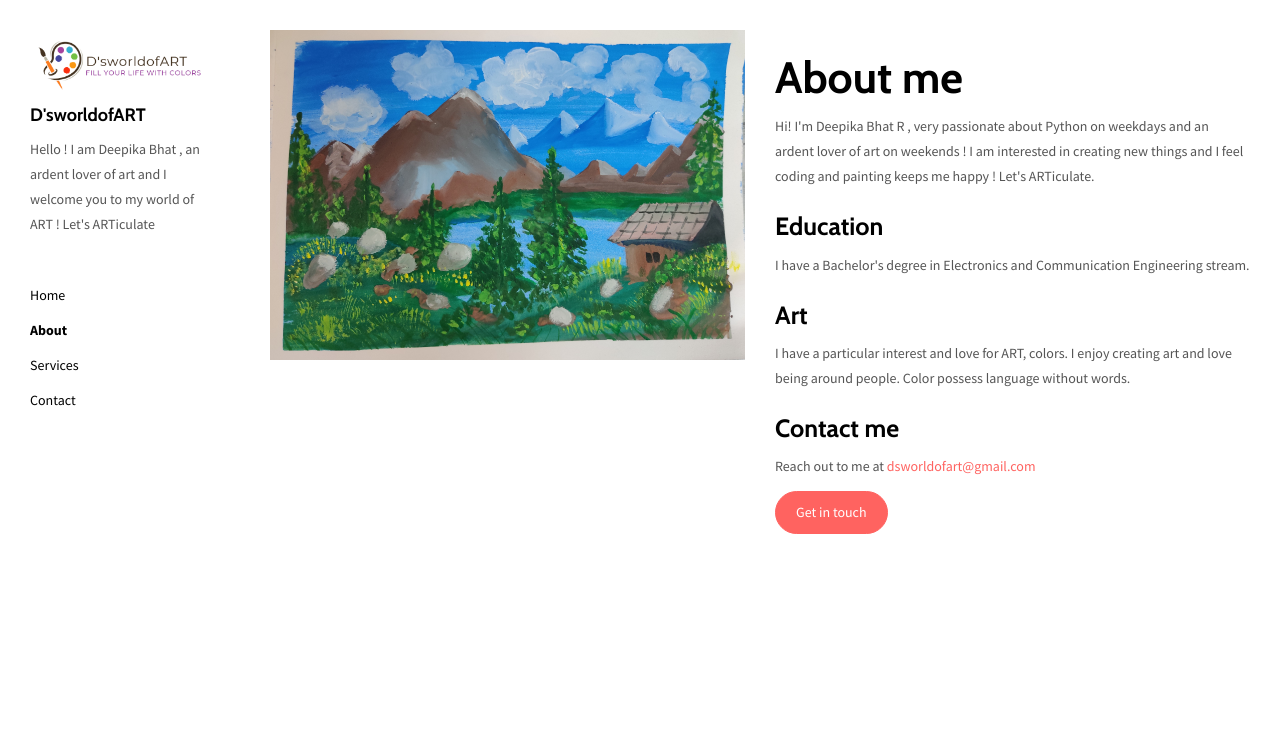
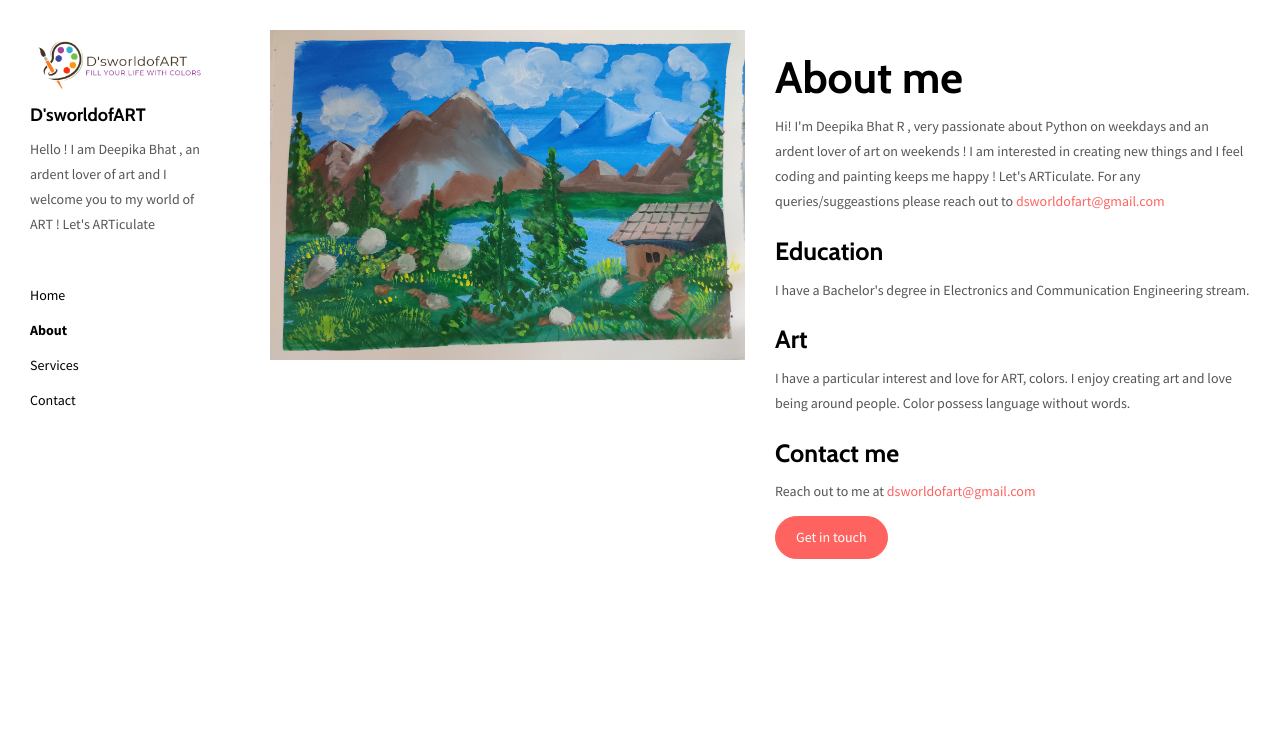
Before and after one commit to bhatdeepika/portfolio, a Flask app: page /about.html in a window 1280 px wide. Shown: the top 740 px of the page. Run offline with Flask 2, Linux system fonts and the light colour scheme; some libraries are stand-ins or nearby versions.

Commit message:
made changes to template about.html file

```diff
--- a/templates/about.html
+++ b/templates/about.html
@@ -76,7 +76,7 @@
       <div class="col-xs-12 col-md-6">
         <h1>About me</h1>
 
-        <p>Hi! I'm Deepika Bhat R , very passionate about Python on weekdays and an ardent lover of art on weekends ! I am interested in creating new things and I feel coding and painting keeps me happy ! Let's ARTiculate.</p>
+        <p>Hi! I'm Deepika Bhat R , very passionate about Python on weekdays and an ardent lover of art on weekends ! I am interested in creating new things and I feel coding and painting keeps me happy ! Let's ARTiculate. For any queries/suggeastions please reach out to <a href="mailto:dsworldofart@gmail.com" data-link-type="mailto" data-link-value="dsworldofart@gmail.com">dsworldofart@gmail.com</a></p>
 
         <h3>Education</h3>
 
```
